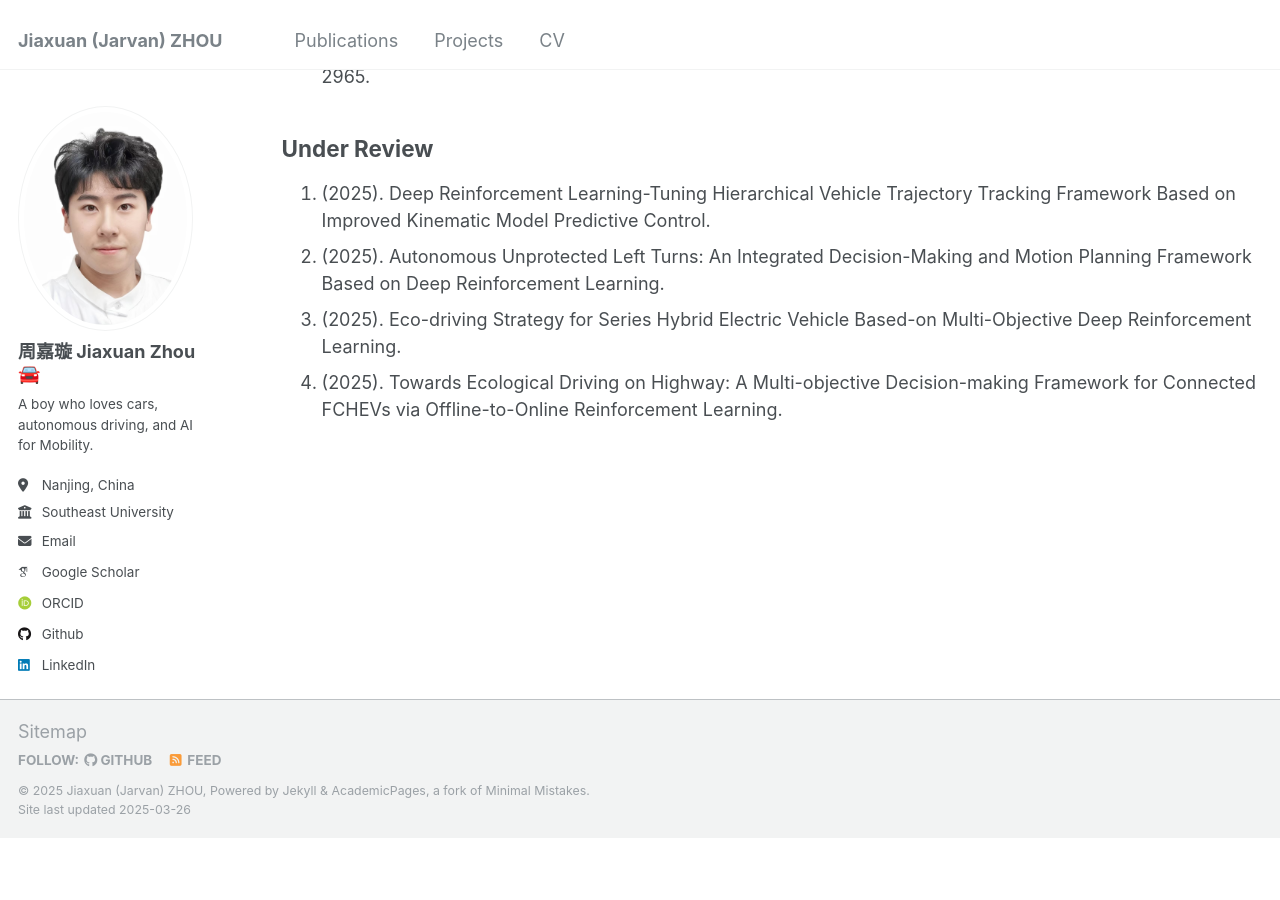
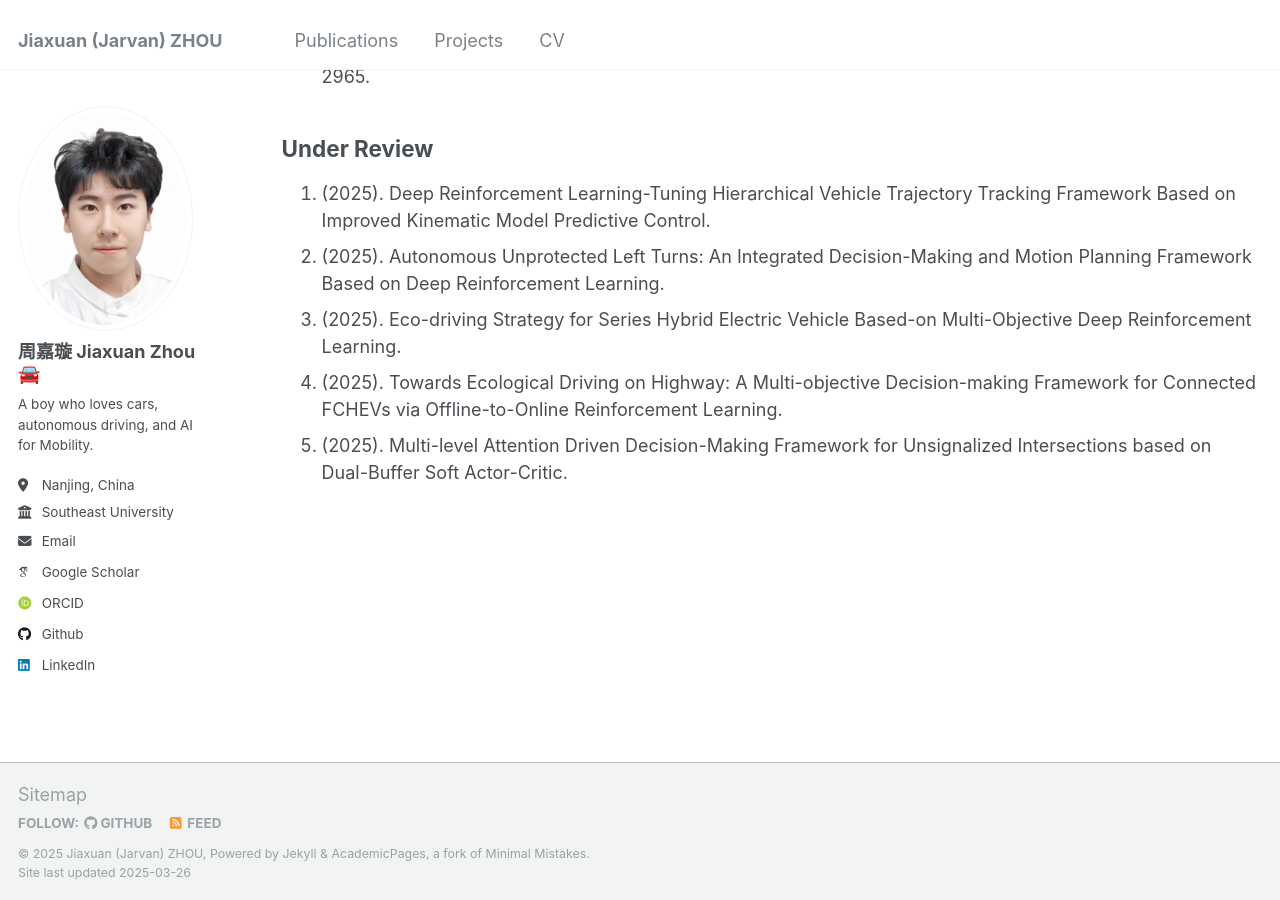
Before and after one commit to jarvanzhouz/jarvanzhouz.github.io, a Jekyll site: the page built from _pages/publications.html, in a window 1280 px wide and 900 px high, scrolled down 1210 px. Built offline with Jekyll 4.4.1, drawn with Linux system fonts in a browser that asks for light colours; some web fonts are replaced; before the commit the page ends 2047 px from its top, so only the background shows below that.

Commit message:
Update publications.html

```diff
--- a/_pages/publications.html
+++ b/_pages/publications.html
@@ -14,16 +14,40 @@ author_profile: true
 <h2>Journal articles</h2>
 <ol>
 <li><strong>Zhou, J.</strong>, Peng, J. (Supervisor), Wu, J., Wei, Z., Fan, Y., & Guo, X. (2024). Multi-performance Enhanced Eco-Driving Strategy for Connected Fuel Cell Hybrid Electric Bus Based on Stein Soft Actor-3-Critic. Energy. 132697.<strong> (JCR Q1, IF=9)</strong>. [<a href="https://doi.org/10.1016/j.energy.2024.132697
+
+
+
+
         " target="_blank" rel="noopener noreferrer">Link</a>]</li>
 <li>Peng, J.(Supervisor), <strong>Zhou, J.</strong>, Chen, J., Pi, D., Wu, J., Wang, H., & Ding, F. (2023). Multiple Electric Components Health-Aware Eco-Driving Strategy for Fuel Cell Hybrid Electric Vehicle Based on Soft Actor-Critic Algorithm. IEEE Transactions on Transportation Electrification.<strong> (JCR Q1, IF=7.2)</strong>. [<a href="https://doi.org/10.1109/TTE.2023.3339490
+
+
+
+
         " target="_blank" rel="noopener noreferrer">Link</a>]</li>
 <li>Chen, W., Peng, J. (Supervisor), Chen, J.,<strong>Zhou, J.</strong>, Wei, Z., & Ma, C. (2023). Health-considered Energy Management Strategy for Fuel Cell Hybrid Electric Vehicle Based on Improved Soft Actor Critic Algorithm Adopted with Beta Policy. Energy Conversion and Management, 292, 117362.<strong> (JCR Q1, IF=10.4)</strong>. [<a href="https://doi.org/10.1016/j.enconman.2023.117362
+
+
+
+
         " target="_blank" rel="noopener noreferrer">Link</a>]</li>
 <li>Wang, Z., He, H., Peng, J., Chen, W., Wu, C., Fan, Y., & <strong>Zhou, J.</strong> (2023). A Comparative Study of Deep Reinforcement Learning Based Energy Management Strategy for Hybrid Electric Vehicle. Energy Conversion and Management, 293, 117442.<strong> (JCR Q1, IF=10.4)</strong>. [<a href="https://doi.org/10.1016/j.enconman.2023.117442
+
+
+
+
         " target="_blank" rel="noopener noreferrer">Link</a>]</li>
 <li>Wu, D., Peng, J., Yu, S., Ge, Y., Ma, C., & <strong>Zhou, J.</strong> (2025). UKD-TEAD: An Unsupervised Knowledge Distillation Framework for Detecting Anomalies in Traffic Equipment with Various Aspect Ratios. IEEE Internet of Things Journal<strong> (JCR Q1, IF=8.2)</strong>. [<a href="https://doi.org/10.1109/JIOT.2024.3524788
+
+
+
+
         " target="_blank" rel="noopener noreferrer">Link</a>]</li>
 <li>Peng, J., Yu, S., Ge, Y., Li, S., Fan, Yi., <strong>Zhou, J.</strong>, & He, H. (2025). Personalized Decision-Making Framework for Collaborative Lane Change and Speed Control Based on Deep Reinforcement Learning. IEEE Transactions on Intelligent Transportation Systems.<strong> (JCR Q1, IF=7.9)</strong>. [<a href="https://doi.org/10.1109/TTE.2023.3339490
+
+
+
+
         " target="_blank" rel="noopener noreferrer">Link</a>]</li>
 
 </ol>
@@ -43,5 +67,6 @@ author_profile: true
 <li>(2025). Autonomous Unprotected Left Turns: An Integrated Decision-Making and Motion Planning Framework Based on Deep Reinforcement Learning.</li>
 <li>(2025). Eco-driving Strategy for Series Hybrid Electric Vehicle Based-on Multi-Objective Deep Reinforcement Learning.</li>
 <li>(2025). Towards Ecological Driving on Highway: A Multi-objective Decision-making Framework for Connected FCHEVs via Offline-to-Online Reinforcement Learning.</li>
+<li>(2025). Multi-level Attention Driven Decision-Making Framework for Unsignalized Intersections based on Dual-Buffer Soft Actor-Critic.</li>
 </ol>
 </p>
```
